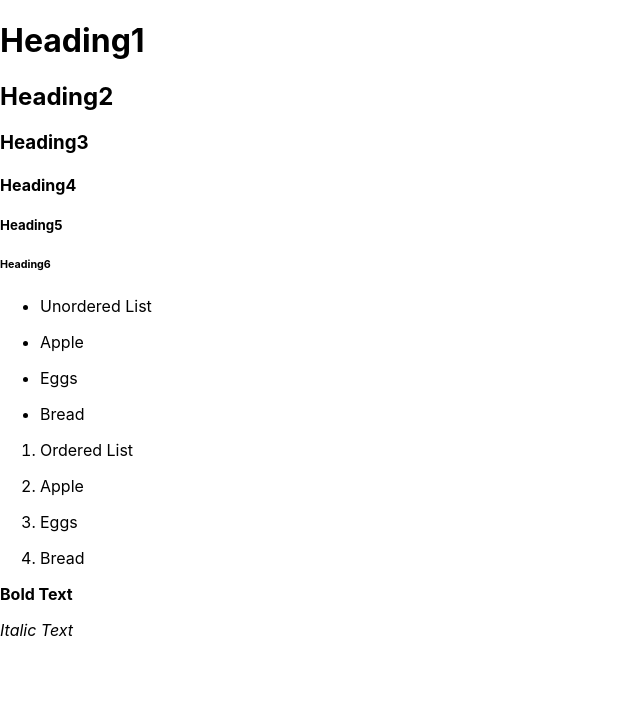
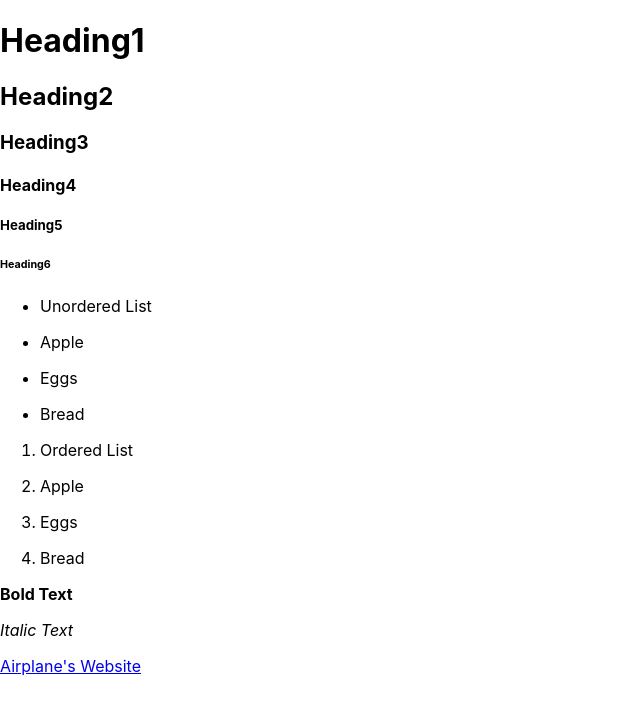
Before and after one commit to adarshchimnani/react-markdown, a React (Create React App) app: page / in a window 1280 px wide. Shown: the top 710 px of the page, without its empty margins (0-640 px from the left). Built offline with nearby package versions, Linux system fonts and the light colour scheme.

Commit message:
Link Example

```diff
--- a/src/App.js
+++ b/src/App.js
@@ -23,10 +23,13 @@ export default function App() {
       <ReactMarkdown>2. Apple</ReactMarkdown>
       <ReactMarkdown>3. Eggs</ReactMarkdown>
       <ReactMarkdown>4. Bread</ReactMarkdown>
+
       <ReactMarkdown>**Bold Text**</ReactMarkdown>
 
       <ReactMarkdown>*Italic Text*</ReactMarkdown>
 
+      <ReactMarkdown>[Airplane's Website](https://www.airplane.dev/)</ReactMarkdown>
+
     </div>
   )
 }
```
